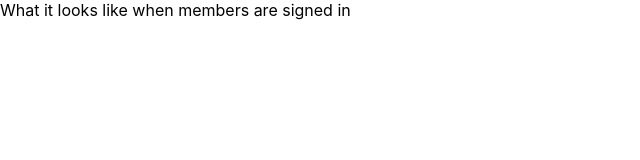
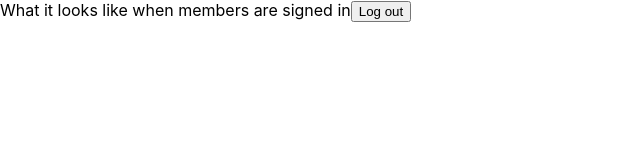
Before and after one commit to azhitkev/se3316-azhitkev-cblatt-pdayarat-lab4, a React (Create React App) app in the folder music-app/: page /dashboard in a window 1280 px wide. Shown: the top 160 px of the page, without its empty margins (0-640 px from the left). Built offline with nearby package versions, Linux system fonts and the light colour scheme; no server answers; sample sign-in values are in the browser's storage.

Commit message:
basic routing working

```diff
--- a/music-app/src/App.js
+++ b/music-app/src/App.js
@@ -4,24 +4,28 @@ import { Dashboard } from "./components/Dashboard";
 import { RouteGuard } from "./components/RouteGuard";
 
 import { history } from "./helpers/history";
-import { setAuthToken } from "./helpers/setAuthToken";
+// import { setAuthToken } from "./helpers/setAuthToken";
 import { RegistrationForm } from "./components/RegistrationForm";
-
+import { Logout } from "./components/Logout";
 import AuthPlaylistView from "./components/AuthPlaylistView";
 
 function App() {
   //check jwt token
-  const token = localStorage.getItem("token");
-  if (token) {
-    setAuthToken(token);
-  }
+  // const token = localStorage.getItem("token");
+  // if (token) {
+  //   setAuthToken(token);
+  // }
 
   return (
     <div className="wrapper">
       <Routes history={history}>
-        <Route path="/" element={<RegistrationForm />}></Route>
+        <Route path="/register" element={<RegistrationForm />}></Route>
         <Route path="/login" element={<LoginPage />}></Route>
-        <Route path="api/authenticated/playlistview" element={<AuthPlaylistView />}></Route>
+        <Route path="/logged-out" element={<Logout />}></Route>
+        <Route
+          path="api/authenticated/playlistview"
+          element={<AuthPlaylistView />}
+        ></Route>
         <Route
           path="/dashboard"
           element={
@@ -30,7 +34,6 @@ function App() {
             </RouteGuard>
           }
         />
-        '
       </Routes>
     </div>
   );
--- a/music-app/src/components/Dashboard.js
+++ b/music-app/src/components/Dashboard.js
@@ -1,3 +1,21 @@
+import { signOut } from "firebase/auth";
+import { auth } from "../firebase-config";
+import { useNavigate } from "react-router-dom";
+
 export const Dashboard = () => {
-  return <div> What it looks like when members are signed in</div>;
+  const navigate = useNavigate();
+
+  const logout = async () => {
+    await signOut(auth);
+    navigate("/logged-out");
+    console.log("logged out");
+  };
+
+  return (
+    <div>
+      {" "}
+      What it looks like when members are signed in
+      <button onClick={logout}>Log out</button>
+    </div>
+  );
 };
--- a/music-app/src/components/LoginPage.js
+++ b/music-app/src/components/LoginPage.js
@@ -2,11 +2,13 @@ import React, { useEffect, useState } from "react";
 import { onAuthStateChanged, signOut } from "firebase/auth";
 import { auth } from "../firebase-config";
 import { signInWithEmailAndPassword } from "firebase/auth";
+import { useNavigate } from "react-router-dom";
 
 export function LoginPage() {
   const [user, setUser] = useState({});
   const [emailLogin, setEmailLogin] = useState(null);
   const [passwordLogin, setPasswordLogin] = useState(null);
+  const navigate = useNavigate();
 
   useEffect(() => {
     onAuthStateChanged(auth, (currentUser) => {
@@ -81,7 +83,7 @@ export function LoginPage() {
           <h2>Please verify your account in order to log in.</h2>
         )}
         {/* this renders if the user did verify their email, MAKE IT SHOW THE DASHBOARD COMPONENT?*/}
-        {user?.emailVerified && <h1>Congrats, you are logged in!</h1>}
+        {user?.emailVerified && navigate("/dashboard")}
         <button type="submit" onClick={login} class="btn">
           Login
         </button>
--- /dev/null
+++ b/music-app/src/components/Logout.js
@@ -0,0 +1,3 @@
+export const Logout = () => {
+  return <h1> You are now logged out</h1>;
+};
--- a/music-app/src/components/RouteGuard.js
+++ b/music-app/src/components/RouteGuard.js
@@ -1,17 +1,23 @@
 import React from "react";
 import { Navigate } from "react-router-dom";
+import { auth } from "../firebase-config";
 import { Dashboard } from "./Dashboard";
 
 export const RouteGuard = ({ children }) => {
-  function hasJWT() {
-    //can later check authentication of token in here
-    let flag = false;
+  var grantAccess = false;
 
-    //check user has JWT token
-    localStorage.getItem("token") ? (flag = true) : (flag = false);
-
-    return flag;
+  function userExistsAndEmailVerified() {
+    if (auth.currentUser !== null) {
+      if (auth.currentUser.emailVerified) {
+        grantAccess = true;
+      }
+    }
+    return grantAccess;
   }
 
-  return hasJWT() ? <Dashboard {...children} /> : <Navigate to="/login" />;
+  return userExistsAndEmailVerified() ? (
+    <Dashboard {...children} />
+  ) : (
+    <Navigate to="/login" />
+  );
 };
```
